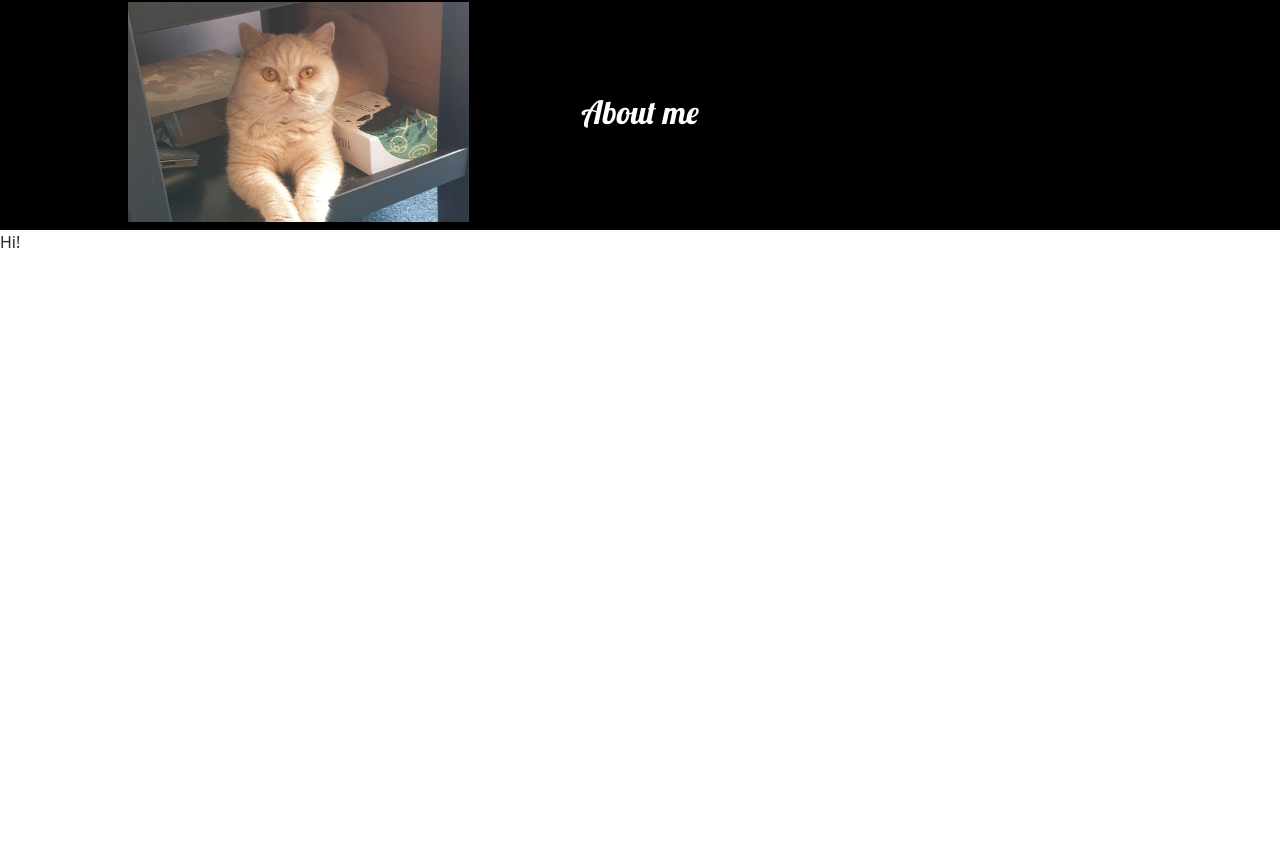
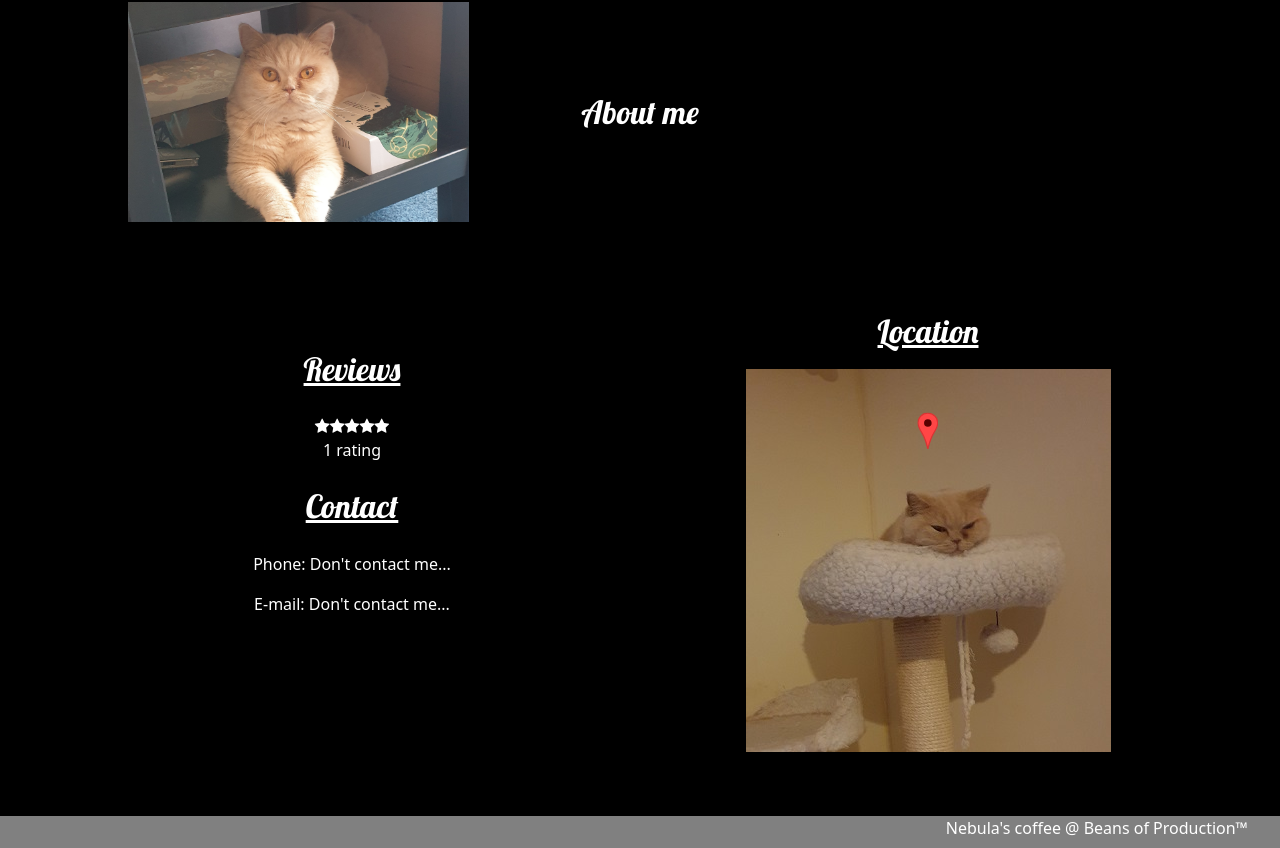
Before and after one commit to ReevePrime/bop, a React (Create React App) app: page / in a window 1280 px wide. Shown: the part 2234-3082 px from the top of the page. Before the commit the page ends 2488 px from the top, so only its background shows below. Built offline with nearby package versions, Linux system fonts and the light colour scheme.

Commit message:
add fourth section and footer

```diff
--- a/public/index.html
+++ b/public/index.html
@@ -19,6 +19,8 @@
 <link rel="preconnect" href="https://fonts.googleapis.com">
 <link rel="preconnect" href="https://fonts.gstatic.com" crossorigin>
 <link href="https://fonts.googleapis.com/css2?family=Lobster&display=swap" rel="stylesheet">
+<link rel="stylesheet" href="https://cdnjs.cloudflare.com/ajax/libs/font-awesome/4.7.0/css/font-awesome.min.css">
+
     <!--
       manifest.json provides metadata used when your web app is installed on a
       user's mobile device or desktop. See https://developers.google.com/web/fundamentals/web-app-manifest/
--- /dev/null
+++ b/src/components/Footer/Footer.css
@@ -0,0 +1,7 @@
+.footer {
+  background-color: grey;
+  color: white;
+  height: 2em;
+  text-align: end;
+  padding-right: 2em;
+}
--- /dev/null
+++ b/src/components/Footer/Footer.js
@@ -0,0 +1,12 @@
+import React from 'react';
+import "./Footer.css";
+
+const footer = () => {
+  return (
+    <footer className="footer">
+      Nebula's coffee @ Beans of Production™
+    </footer>
+   );
+}
+
+export default footer;
--- a/src/components/Home/Home.js
+++ b/src/components/Home/Home.js
@@ -3,6 +3,7 @@ import PageOne from "./PageOne";
 import PageTwo from "./PageTwo";
 import PageThree from "./PageThree";
 import PageFour from "./PageFour";
+import Footer from "../Footer/Footer";
 
 function Home() {
   return (
@@ -11,6 +12,7 @@ function Home() {
       <PageTwo />
       <PageThree />
       <PageFour />
+      <Footer />
     </div>
   );
 }
--- /dev/null
+++ b/src/components/Home/PageFour.css
@@ -0,0 +1,47 @@
+.PageFour {
+  padding: 5%;
+  background-color: black;
+  color: white;
+  display: grid;
+  grid-template-columns: 1fr 1fr;
+  grid-template-areas: "contact location"
+  ;
+}
+
+.contact {
+  grid-template-areas: contact;
+  text-align: center;
+  padding: 30px;
+}
+
+h2 {
+  text-decoration: underline;
+  margin: 5%;
+  font-family: 'Lobster', cursive;
+}
+
+.location {
+  position: relative;
+  text-align: center;
+  grid-template-areas: location;
+  margin: 0px auto;
+}
+
+
+.pin {
+  position: absolute;
+  top: 30%;
+  left: 50%;
+  transform: translate(-50%, -50%);
+  z-index: 3;
+}
+
+
+@media screen and (max-width: 720px) {
+  .PageFour {
+    grid-template-columns: 1fr;
+    grid-template-rows: auto;
+    grid-template-areas: "contact"
+    "location";
+  }
+}
--- a/src/components/Home/PageFour.js
+++ b/src/components/Home/PageFour.js
@@ -1,10 +1,31 @@
 import React from 'react';
+import "./PageFour.css";
+import pin from "../images/pin.svg";
+import amhere from "../images/amhere.jpg";
 
 const PageFour = () => {
   return (
-    <React.Fragment>
-      Hi!
-    </React.Fragment>
+    <div className="PageFour">
+      <section className="contact">
+      <h2>Reviews</h2>
+        <span class="fa fa-star checked"></span>
+        <span class="fa fa-star checked"></span>
+        <span class="fa fa-star checked"></span>
+        <span class="fa fa-star"></span>
+        <span class="fa fa-star"></span>
+        <p>1 rating</p>
+        <h2>Contact</h2>
+        <p>Phone: Don't contact me...</p>
+        <p>E-mail: Don't contact me...</p>
+      </section>
+      <section className="location">
+      <h2>Location</h2>
+      <div className="location-image">
+        <img src={amhere} alt=""/>
+        <img src={pin} className="pin" alt=""/>
+      </div>
+      </section>
+    </div>
     );
 }
 
```
Also changed, not shown: src/components/images/amhere.jpg (added), src/components/images/pin.svg (added).
